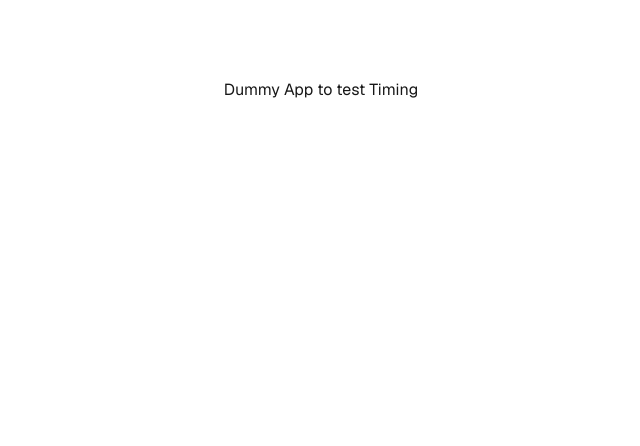
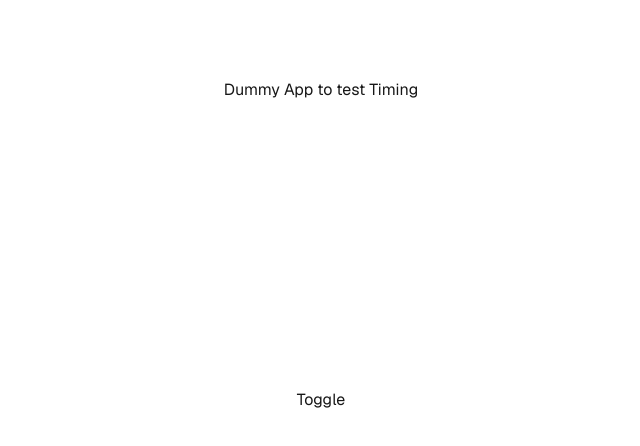
Before and after one commit to rohansinha01/time-saver, a Next.js app: page / in a window 1280 px wide. Shown: the top 446 px of the page, without its empty margins (319-959 px from the left). Built offline with nearby package versions, Linux system fonts and the light colour scheme.

Commit message:
toggle placement

```diff
--- a/app/page.tsx
+++ b/app/page.tsx
@@ -1,9 +1,14 @@
+import Toggle from "./Components/Toggle";
 
 
 export default function Home() {
   return (
+    <>
     <div className="grid grid-rows-[20px_1fr_20px] items-center justify-items-center min-h-screen p-8 pb-20 gap-16 sm:p-20 font-[family-name:var(--font-geist-sans)]">
       Dummy App to test Timing
+     <Toggle />
     </div>
+
+    </>
   );
 }
```
